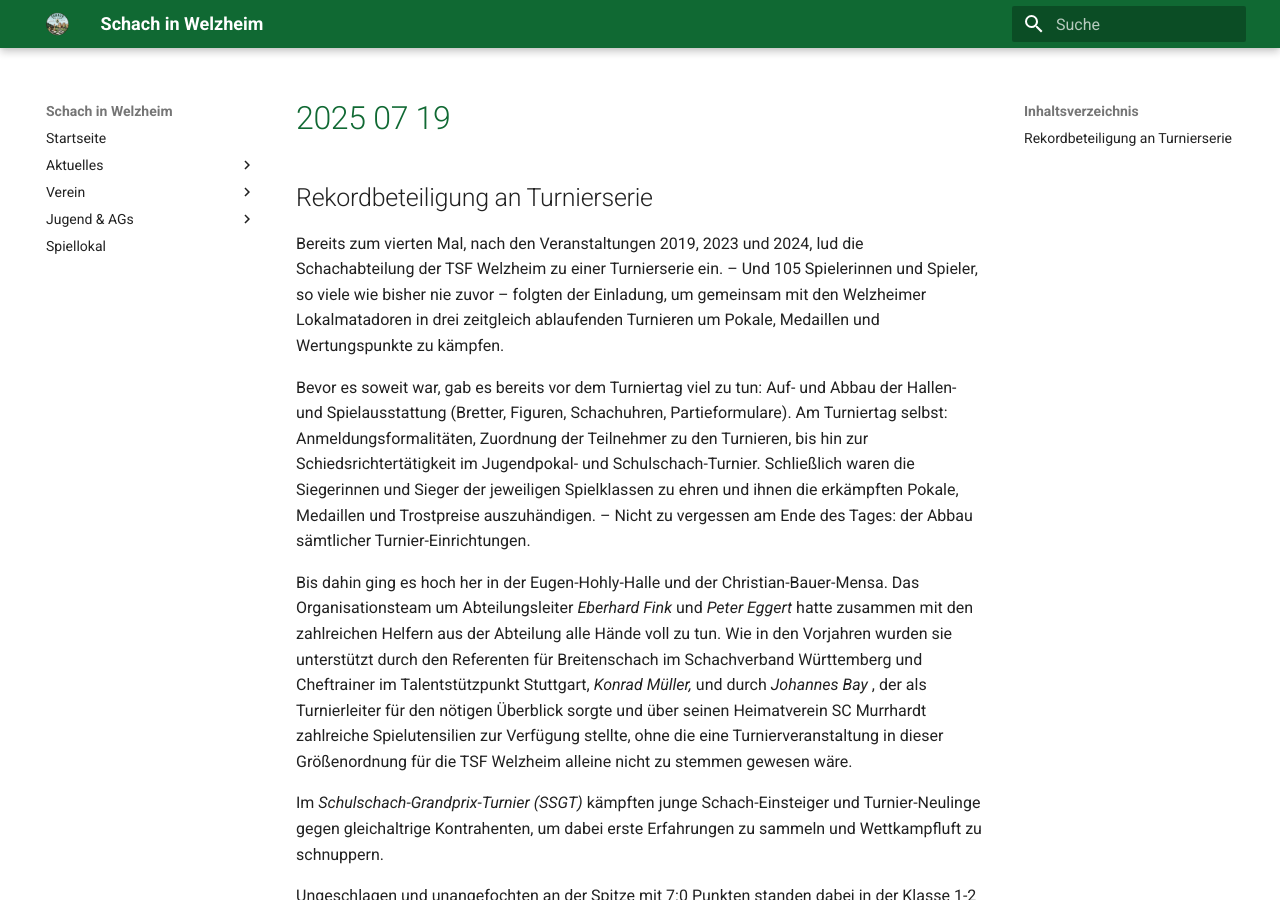
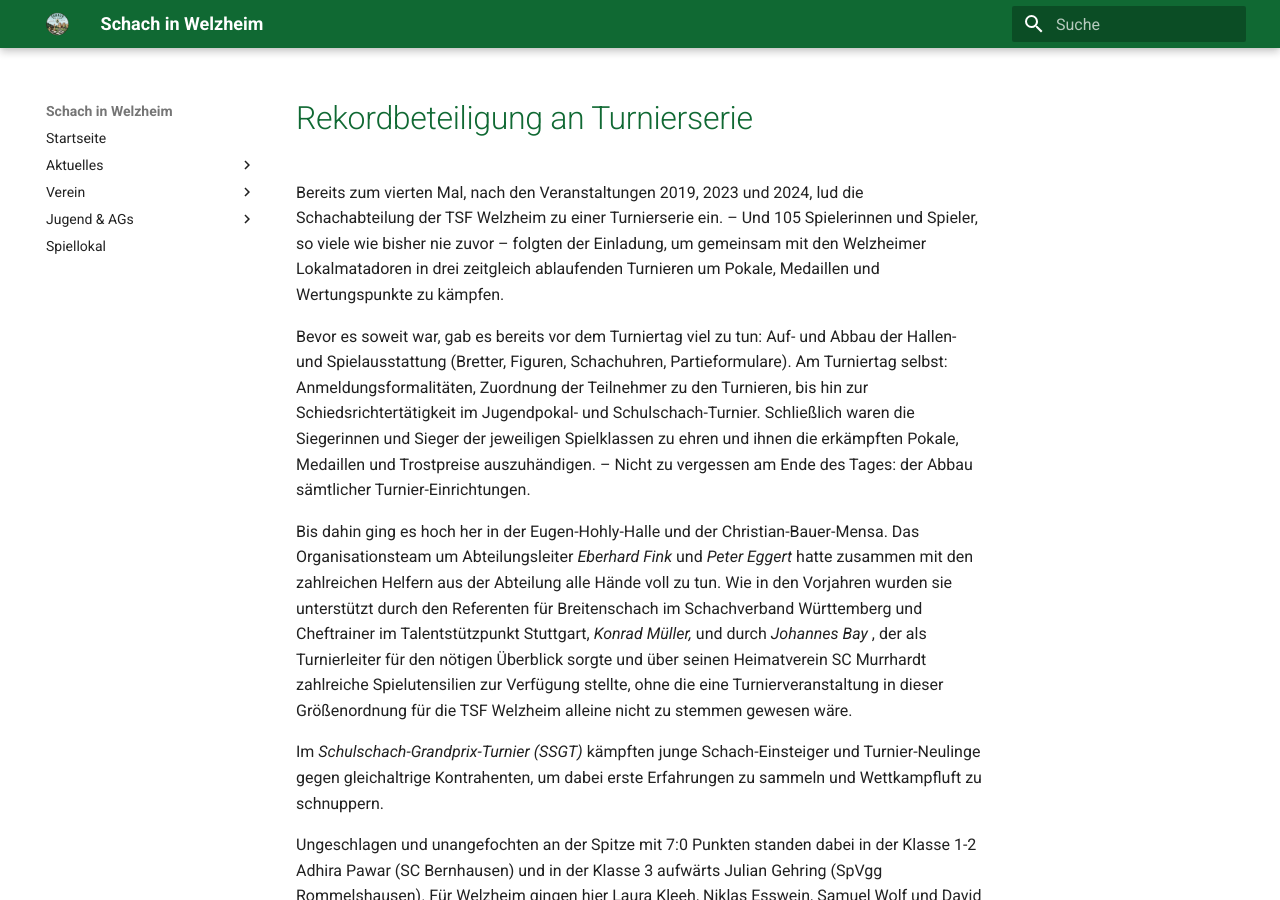
Before and after one commit to schachwelzheim/schachwelzheim, an MkDocs documentation site: the page built from docs/aktuelles/2025-07-19.md, in a window 1280 px wide and 900 px high. Built offline with MkDocs 1.6.1 and Material for MkDocs 9.7.7, drawn with Linux system fonts in a browser that asks for light colours.

Commit message:
Change header from H2 to H1 in tournament article
Updated the header level for the tournament participation article.

```diff
--- a/docs/aktuelles/2025-07-19.md
+++ b/docs/aktuelles/2025-07-19.md
@@ -1,4 +1,4 @@
-## Rekordbeteiligung an Turnierserie
+# Rekordbeteiligung an Turnierserie
 
 Bereits zum vierten Mal, nach den Veranstaltungen 2019, 2023 und 2024, lud die Schachabteilung der TSF Welzheim zu einer Turnierserie ein. – Und 105 Spielerinnen und Spieler, so viele wie bisher nie zuvor – folgten der Einladung, um gemeinsam mit den Welzheimer Lokalmatadoren in drei zeitgleich ablaufenden Turnieren um Pokale, Medaillen und Wertungspunkte zu kämpfen.
 
```
